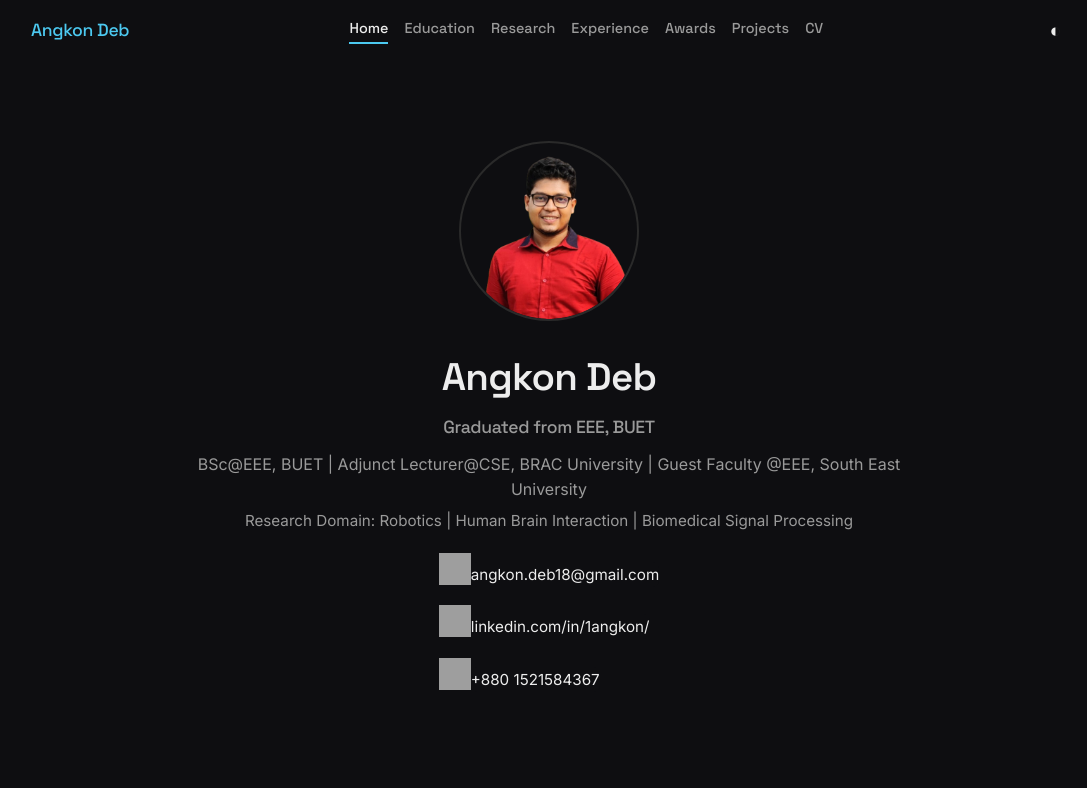
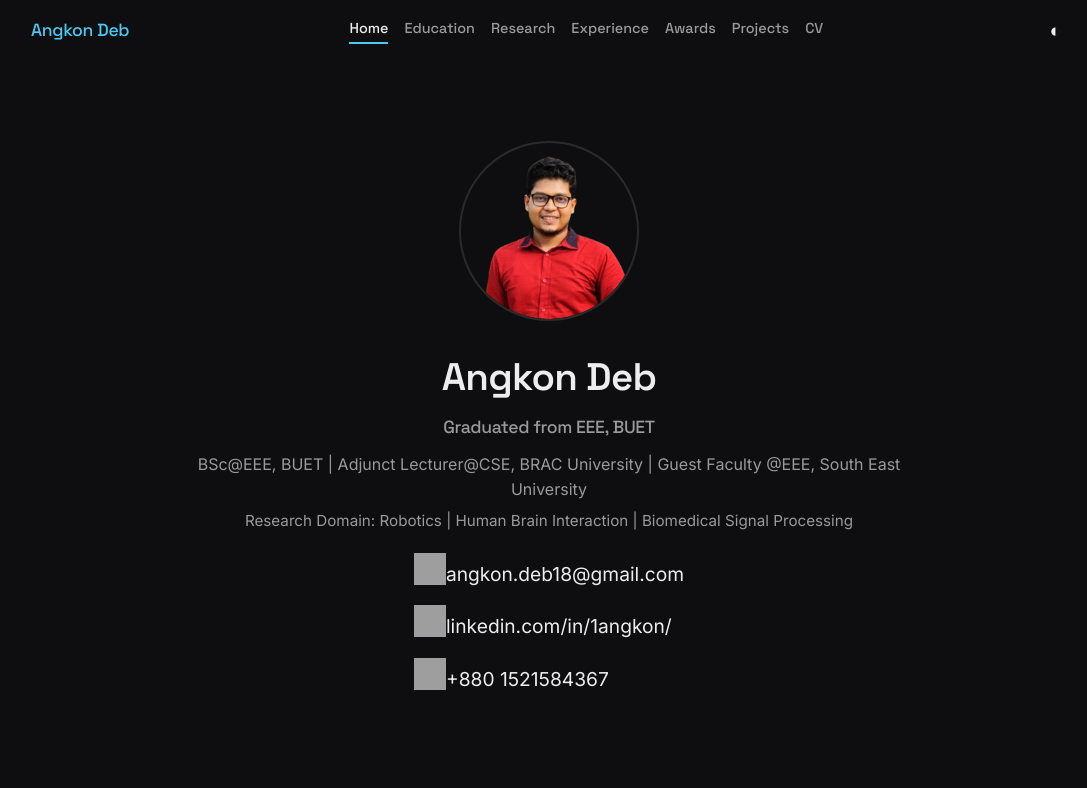
Before and after one commit to ang-frozen/angkon, a plain HTML site: page index.html in a window 1280 px wide. Shown: the top 788 px of the page, without its empty margins (91-1178 px from the left). Drawn offline with Linux system fonts and the light colour scheme; grey boxes are pictures that could not be loaded.

Commit message:
fontsize

```diff
--- a/static/css/pages/home.css
+++ b/static/css/pages/home.css
@@ -253,7 +253,7 @@
   border: 1px solid var(--border-subtle);
   border-radius: var(--radius-sm);
   padding: 0.4rem 0.6rem;
-  font-size: 0.95rem;
+  font-size: 1.2rem;
   white-space: nowrap;
 
   opacity: 0;
```
